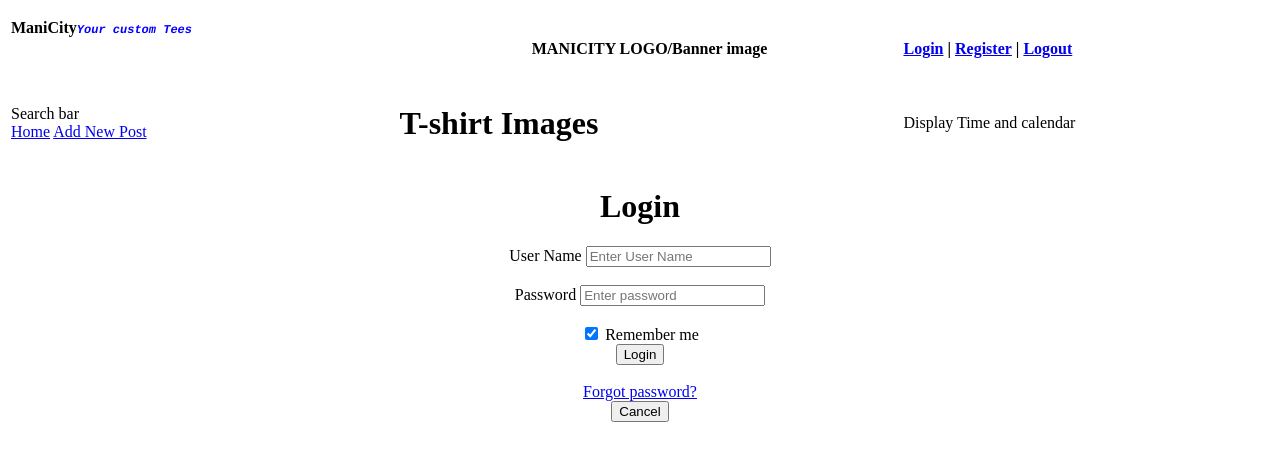
After one commit to Sudha-Saravanan/practiceblog, a Flask app: page /login in a window 1280 px wide. The commit adds this page. Shown: the top 461 px of the page. Run offline with Flask 2, Linux system fonts and the light colour scheme.

Commit message:
almost 2/3 of the project is completed

```diff
--- a/main.py
+++ b/main.py
@@ -1,4 +1,4 @@
-from flask import Flask, request, redirect, render_template, flash
+from flask import Flask, request, redirect, render_template, flash, session
 from flask_sqlalchemy import SQLAlchemy
 from datetime import datetime
 
@@ -13,20 +13,44 @@ class Blog(db.Model):
     id = db.Column(db.Integer, primary_key=True)
     title = db.Column(db.String(180))
     body = db.Column(db.String(1000))
+    owner_id = db.Column(db.Integer, db.ForeignKey('user.id'))
     date = db.Column(db.DateTime)
 
-    def __init__(self, title, body, date=None):
+    def __init__(self, title, body, owner, date = None):
         self.title = title
         self.body = body
+        self.owner = owner
         if date is None:
             date = datetime.utcnow()
         self.date = date
+
+
 
     def is_valid(self):
         if self.title and self.body:
             return True
         else:
             return False
+
+class User(db.Model):
+
+    id = db.Column(db.Integer, primary_key=True)
+    username = db.Column(db.String(120), unique=True)
+    password = db.Column(db.String(120))
+    blogs = db.relationship('Blog', backref='owner')
+
+    def __init__(self, username, password):
+        self.username = username
+        self.password = password
+
+    def __repr__(self):
+        return str(self.username)
+
+@app.before_request
+def require_login():
+    allowed_routes = ['newpost', 'login', 'blog', 'index', 'register', 'individualpost', 'allpost']
+    if request.endpoint not in allowed_routes and 'username' not in session:
+        return redirect('/login')
 
 
 
@@ -36,7 +60,7 @@ def index():
     return redirect("/blog")
 
 @app.route("/blog")
-def display_blog_entries():
+def blog():
     # TODO refactor to use routes with variables instead of GET parameters
 
     if request.args:
@@ -55,11 +79,14 @@ def display_blog_entries():
 
 @app.route("/newpost", methods=['POST', 'GET'])
 def newpost():
+    welcome = "Logged in as:" + session['user']
+    owner = User.query.filter_by(username=session['username']).first()
 
     if request.method =='POST':
         newpost_title = request.form['title']
         newpost_body = request.form['body']
-        newpost= Blog(newpost_title, newpost_body)
+
+        newpost= Blog(newpost_title, newpost_body, owner)
 
         if newpost.is_valid():
             db.session.add(newpost)
@@ -75,5 +102,58 @@ def newpost():
     else:
         return render_template('newpost.html',title="New Post")
 
+@app.route('/login', methods=['POST', 'GET'])
+def login():
+    if request.method == 'POST':
+        username = request.form['username']
+        password = request.form['pwd1']
+
+        existing_user = User.query.filter_by(username=username).first()
+        if existing_user:
+            if existing_user.password == "":
+                flash("Password is required", 'error')
+                return render_template('login.html')
+            elif existing_user.password == password:
+                session['username'] = username
+                flash("Logged in")
+                return redirect("/blog")
+            else:
+                flash("Invalid password", 'error' )
+                return render_template('login.html')
+        else:
+            flash("Invalid Username", 'error')
+            return render_template('login.html')
+
+    return render_template('login.html', title ="Login")#, username=username)
+
+@app.route('/register', methods=['POST', 'GET'])
+def register():
+    if request.method == 'POST':
+        username = request.form['username']
+        password = request.form['pwd1']
+        verify = request.form['pwd2']
+        #TODO - add validation
+
+        existing_user = User.query.filter_by(username=username).first()
+        if not existing_user:
+            new_user = User(username, password)
+            db.session.add(new_user)
+            db.session.commit()
+
+            #TODO - remember the user
+            session['username'] = username
+            return redirect('/newpost')
+        else:
+            #TODO-user response messaging
+            return "<h1>Duplicate User</h1>"
+
+    return render_template('register.html')
+
+@app.route('/logout')
+def logout():
+    del session['username']
+    return redirect('/')
+
+
 if __name__ == '__main__':
     app.run()
--- a/templates/base.html
+++ b/templates/base.html
@@ -2,6 +2,11 @@
 <html>
     <head>
         <title>{{title}}</title>
+        <style>
+            .error{
+                color:red;
+            }
+        </style>
     </head>
 <body>
     <main>
@@ -16,7 +21,7 @@
                         <h4>MANICITY LOGO/Banner image</h4>
                     </th>
                     <th>
-                        <h4 align="left" text-align="right"><a href="">Login</a>&nbsp;|&nbsp;<a href="">Register</a></h4>
+                        <h4 align="left" text-align="right"><a href="./login">Login</a>&nbsp;|&nbsp;<a href="./register">Register</a>&nbsp;|&nbsp;<a href="./logout">Logout</a></h4>
                     </th>
                 </tr>
                 <tr>
@@ -35,9 +40,9 @@
                 </tr>
             </table>
             <div class="container" style="text-align:center">
-                {% with messages = get_flashed_messages() %}
-                {% for message in messages %}
-                    <div class="flash_message">{{message|safe}}</div>
+                {% with messages = get_flashed_messages(with_categories=True) %}
+                {% for category, message in messages %}
+                    <div class="{{category}}">{{message|safe}}</div>
                 {% endfor %}
                 {% endwith %}
                 {% block content %}
--- /dev/null
+++ b/templates/login.html
@@ -0,0 +1,112 @@
+{% extends "base.html" %}
+
+{% block content %}
+    <h1>{{title}}</h1>
+    <form name="login" align="center" action="/login" method='post'>
+
+        <label for="user-name">User Name</label>
+        <input id="user-name" type="text" placeholder="Enter User Name" name="username" value="{{username}}" required/>
+        <br>
+        <br>
+        <label for="user-password">Password</label>
+        <input id="user-password" type="password" placeholder="Enter password" name="pwd1" required/>
+        <br>
+        <br>
+        <input type="checkbox" checked="checked"> Remember me
+        <br>
+        <input type="submit" value="Login"/>
+        <br>
+        <br>
+        <span class="psw"><a href="#">Forgot password?</a></span>
+        <br>
+        <button type="button" onclick="document.getElementById('id01').style.display='none'" class="cancelbtn">Cancel</button>
+    </form>
+{% endblock %}
+
+<!--
+    if existing_user and existing_user.password == 'pwd1':
+           return redirect('/')
+        else:
+            return '<h1>Error!</h>'
+
+
+
+    function checkForm(form)
+            {
+
+                re = /^\w+$/;
+                if(!re.test(form.user_name.value))
+                {
+                    alert("Error: Username must contain only letters, numbers and underscores!");
+                    form.user_name.focus();
+                    return false;
+                }
+
+
+
+
+                if(form.pwd1.value != "" && form.pwd1.value == form.pwd2.value)
+                {
+                    if(form.pwd1.value.length < 6)
+                    {
+                        alert("Error: Password must contain at least six characters!");
+                        form.pwd1.focus();
+                        return false;
+                    }
+                    if(form.pwd1.value == form.user_name.value)
+                    {
+                        alert("Error: Password must be different from User name!");
+                        form.pwd1.focus();
+                        return false;
+                    }
+                    re = /[0-9]/;
+                    if(!re.test(form.pwd1.value))
+                    {
+                        alert("Error: password must contain at least one number (0-9)!");
+                        form.pwd1.focus();
+                        return false;
+                    }
+                    re = /[a-z]/;
+                    if(!re.test(form.pwd1.value))
+                    {
+                        alert("Error: password must contain at least one lowercase letter (a-z)!");
+                        form.pwd1.focus();
+                        return false;
+                    }
+                    re = /[A-Z]/;
+                    if(!re.test(form.pwd1.value))
+                    {
+                        alert("Error: password must contain at least one uppercase letter (A-Z)!");
+                        form.pwd1.focus();
+                        return false;
+                    }
+                }
+                else
+                {
+                    alert("Error: invalid password!");
+                    form.pwd1.focus();
+                    return false;
+                }
+
+                alert("You entered a valid password: " + form.pwd1.value);
+                return true;
+
+            }
+
+            function validateForm() {
+                var x = document.forms["account_form"]["e_mail"].value;
+                var atpos = x.indexOf("@");
+                var dotpos = x.lastIndexOf(".");
+                if (atpos<1 || dotpos<atpos+2 || dotpos+2>=x.length) {
+                    alert("Not a valid e-mail address");
+                    return false;
+                    }
+            }
+
+
+        </script>
+
+    </head>
+    <body>
+
+    -->
```
Also changed, not shown: templates/register.html (added, +20 -0 lines).
